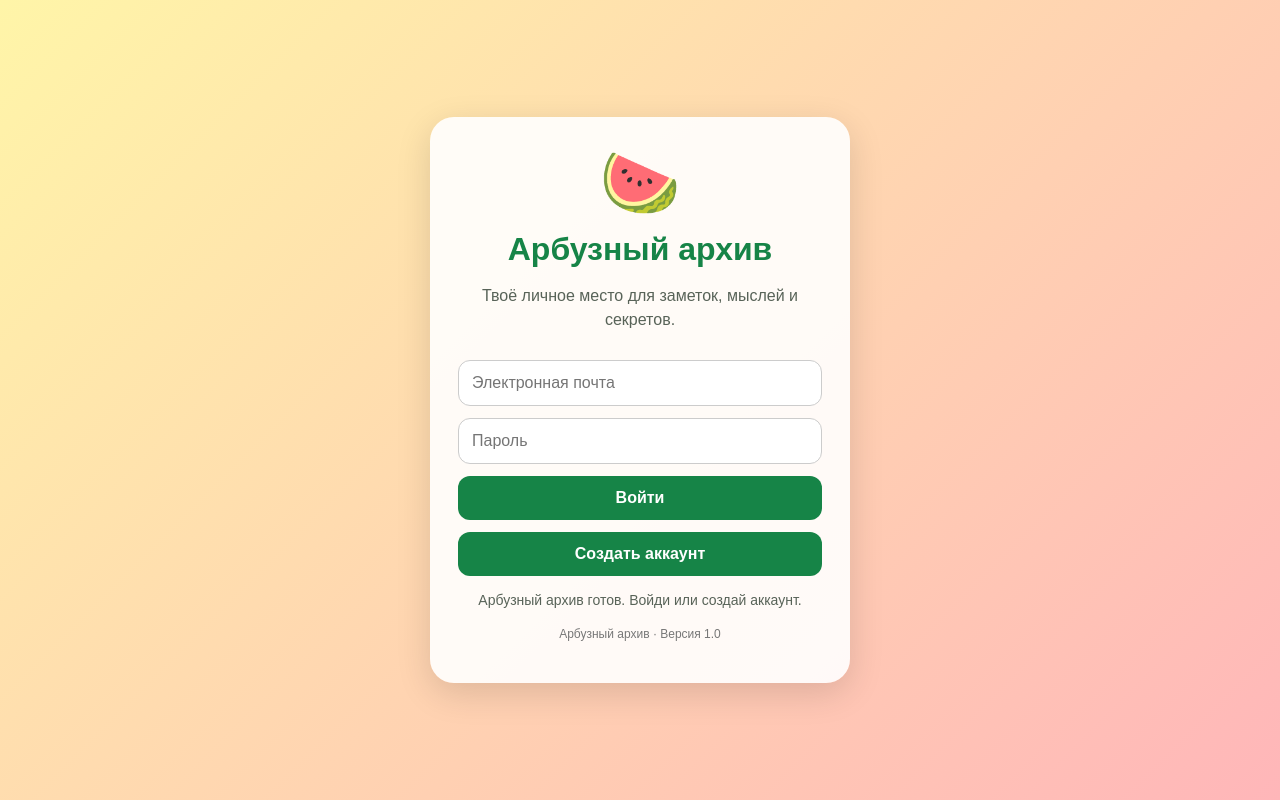
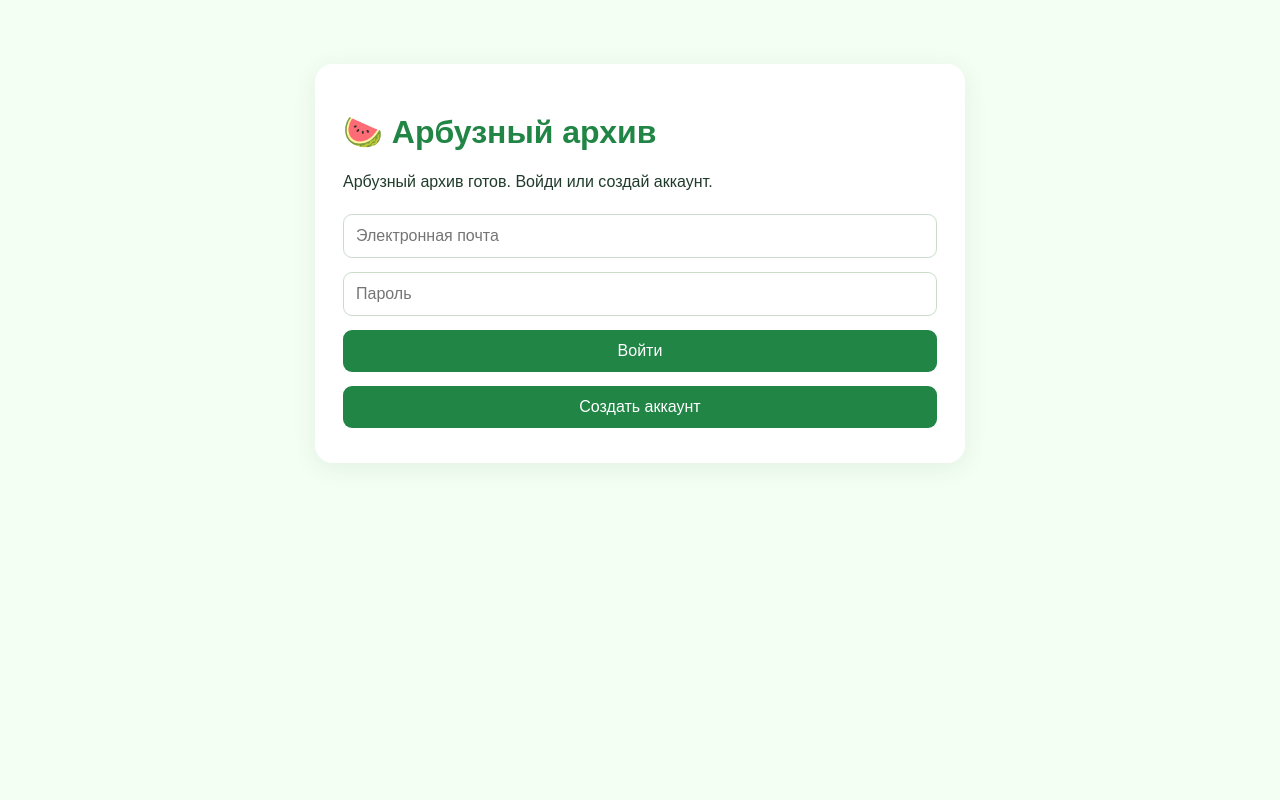
Before and after one commit to sardelkinss/Arbuziki, a plain HTML site: page index.html in a window 1280 px wide. Drawn offline with nearby package versions, Linux system fonts and the light colour scheme.

Commit message:
Update index.html

```diff
--- a/index.html
+++ b/index.html
@@ -3,113 +3,70 @@
 <head>
   <meta charset="UTF-8">
   <meta name="viewport" content="width=device-width, initial-scale=1.0">
-  <title>Арбузный архив 🍉</title>
+  <title>Арбузный архив</title>
   <style>
-    * {
-      box-sizing: border-box;
-    }
-
+    * { box-sizing: border-box; }
     body {
       margin: 0;
+      padding: 24px;
       min-height: 100vh;
       font-family: Arial, sans-serif;
-      background: linear-gradient(135deg, #fff5a8, #ffb6b9);
-      color: #253323;
-      display: flex;
-      justify-content: center;
-      align-items: center;
-      padding: 20px;
+      background: #f4fff4;
+      color: #203b2b;
     }
-
     .card {
+      max-width: 650px;
+      margin: 40px auto;
+      padding: 28px;
+      background: white;
+      border-radius: 18px;
+      box-shadow: 0 5px 25px #183b2015;
+    }
+    h1 { color: #218545; }
+    input, button, textarea {
       width: 100%;
-      max-width: 420px;
-      background: rgba(255, 255, 255, 0.9);
-      padding: 28px;
-      border-radius: 24px;
-      box-shadow: 0 10px 35px #0002;
-      text-align: center;
+      padding: 12px;
+      margin: 7px 0;
+      border: 1px solid #cbdccb;
+      border-radius: 9px;
+      font: inherit;
     }
-
-    .watermelon {
-      font-size: 65px;
-      margin-bottom: 10px;
+    button {
+      background: #218545;
+      color: white;
+      border: 0;
+      cursor: pointer;
     }
-
-    h1 {
-      margin: 0 0 10px;
-      color: #168447;
-    }
-
-    p {
-      color: #586358;
-      line-height: 1.5;
-    }
-
-    input, button {
-      width: 100%;
-      padding: 13px;
-      margin-top: 12px;
-      border-radius: 12px;
-      font-size: 16px;
-    }
-
-    input {
-      border: 1px solid #ccc;
-      outline-color: #168447;
-    }
-
-    button {
-      border: none;
-      background: #168447;
-      color: white;
-      cursor: pointer;
-      font-weight: bold;
-    }
-
-    button:hover {
-      background: #106735;
-    }
-
-    #message {
-      min-height: 20px;
-      font-size: 14px;
-    }
-
-    .small {
-      font-size: 12px;
-      color: #777;
-    }
+    button:disabled { opacity: 0.6; }
+    .hidden { display: none; }
+    #message { overflow-wrap: anywhere; }
   </style>
 </head>
 <body>
   <main class="card">
-    <div class="watermelon">🍉</div>
-    <h1>Арбузный архив</h1>
-    <p>Твоё личное место для заметок, мыслей и секретов.</p>
+    <h1>🍉 Арбузный архив</h1>
+    <p id="message">Загрузка...</p>
 
-    <input
-      id="email"
-      type="email"
-      placeholder="Электронная почта"
-      autocomplete="email"
-    >
+    <section id="auth">
+      <input id="email" type="email" placeholder="Электронная почта">
+      <input id="password" type="password" placeholder="Пароль">
+      <button id="loginButton">Войти</button>
+      <button id="registerButton">Создать аккаунт</button>
+    </section>
 
-    <input
-      id="password"
-      type="password"
-      placeholder="Пароль"
-      autocomplete="current-password"
-    >
+    <section id="cabinet" class="hidden">
+      <h2>Твой архив</h2>
+      <p id="userEmail"></p>
+      <textarea id="note" rows="5"
+        placeholder="Напиши что-нибудь..."></textarea>
+      <button id="saveButton">Сохранить заметку</button>
+      <button id="logoutButton">Выйти</button>
+      <p>Заметки подключим следующим шагом.</p>
+    </section>
+  </main>
 
-    <button id="loginButton">Войти</button>
-    <button id="registerButton">Создать аккаунт</button>
-
-    <p id="message">Сначала создайте аккаунт.</p>
-    <p class="small">Арбузный архив · Версия 1.0</p>
-  </main>
-     <script src="https://cdn.jsdelivr.net/npm/@supabase/supabase-js@2"></script>
-<script src="config.js"></script>
-<script src="app.js"></script>
+  <script src="https://cdn.jsdelivr.net/npm/@supabase/supabase-js@2"></script>
+  <script src="config.js"></script>
+  <script src="app.js"></script>
 </body>
 </html>
```
